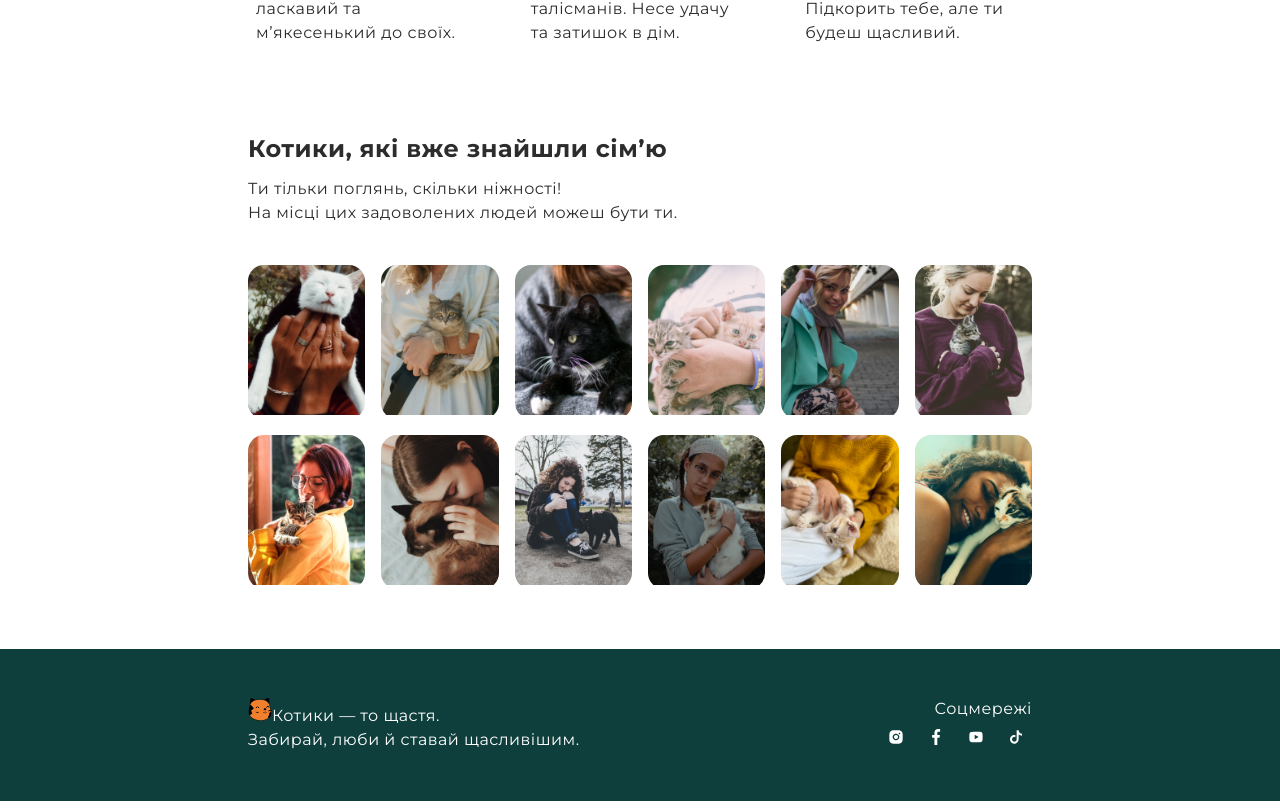
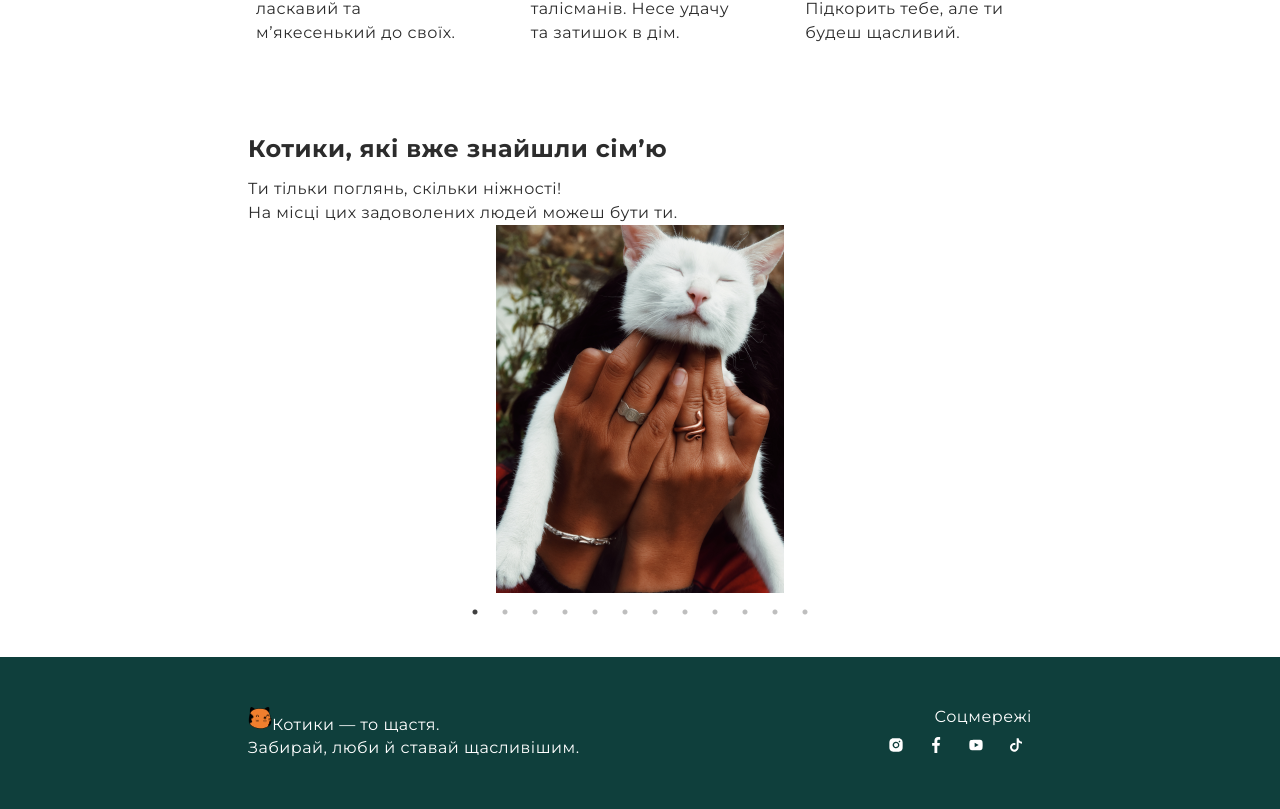
Before and after one commit to IrinaChoulgan/cats, a React (Create React App) app: page / in a window 1280 px wide. Shown: the part 1063-1872 px from the top of the page. Built offline with nearby package versions, Linux system fonts and the light colour scheme; the HTML template or start-up script is replaced by a standard one.

Commit message:
add react-slick for slider

```diff
--- a/package.json
+++ b/package.json
@@ -10,6 +10,8 @@
     "react-dom": "^18.2.0",
     "react-icons": "^4.8.0",
     "react-scripts": "5.0.1",
+    "react-slick": "^0.29.0",
+    "slick-carousel": "^1.8.1",
     "styled-components": "^5.3.10",
     "web-vitals": "^2.1.4"
   },
--- a/src/components/Gallery/Gallery.js
+++ b/src/components/Gallery/Gallery.js
@@ -1,5 +1,6 @@
 import React from 'react';
 import styled from 'styled-components';
+import GallerySlider from './Slider';
 import { data } from './data';
 
 const GallerySection = styled.p`
@@ -50,13 +51,14 @@ const Gallery = () => {
         Ти тільки поглянь, скільки ніжності! <br />
         На місці цих задоволених людей можеш бути ти.
       </GalleryText>
-      <GalleryList>
+      <GallerySlider />
+      {/* <GalleryList>
         {data.map((data, index) => (
           <GaleryItem key={index}>
             <img src={data.src} alt="galery item" />
           </GaleryItem>
         ))}
-      </GalleryList>
+      </GalleryList> */}
     </GallerySection>
   );
 };
--- /dev/null
+++ b/src/components/Gallery/Slider.js
@@ -0,0 +1,42 @@
+import React from 'react';
+import Slider from 'react-slick';
+import 'slick-carousel/slick/slick.css';
+import 'slick-carousel/slick/slick-theme.css';
+import { data } from './data';
+import { AiOutlineArrowLeft, AiOutlineArrowRight } from 'react-icons/ai';
+
+const CustomPrevArrow = (props) => (
+  <button {...props}>
+    <AiOutlineArrowLeft style={{ color: 'red' }} />
+  </button>
+);
+
+const CustomNextArrow = (props) => (
+  <button {...props}>
+    <AiOutlineArrowRight />
+  </button>
+);
+
+const GallerySlider = () => {
+  const settings = {
+    dots: true,
+    infinite: true,
+    speed: 500,
+    fade: true,
+    cssEase: 'linear',
+    prevArrow: <CustomPrevArrow />,
+    nextArrow: <CustomNextArrow />
+  };
+
+  return (
+    <Slider {...settings}>
+      {data.map((data, index) => (
+        <div key={index}>
+          <img src={data.src} alt={`Slide ${index}`} style={{ margin: '0 auto' }} />
+        </div>
+      ))}
+    </Slider>
+  );
+};
+
+export default GallerySlider;
```
Also changed, not shown: 1 other file (tests, documents, lock files or other folders).
